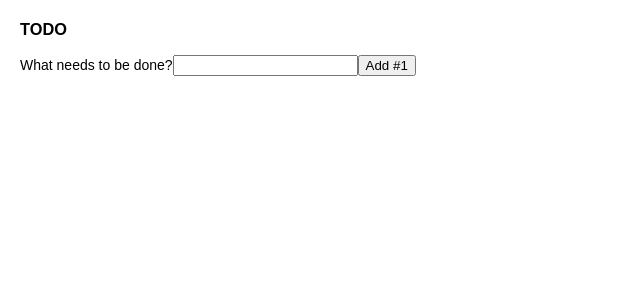
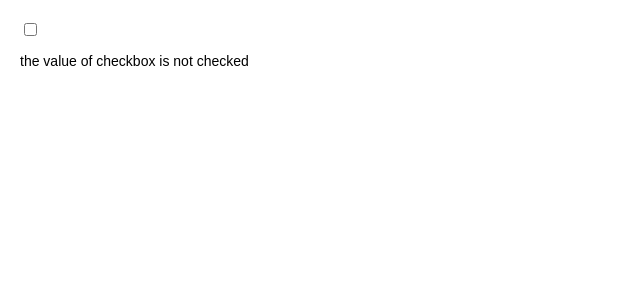
Before and after one commit to bganguly/basic-react-practice, a React (Create React App) app: page / in a window 1280 px wide. Shown: the top 300 px of the page, without its empty margins (0-640 px from the left). Built offline with nearby package versions, Linux system fonts and the light colour scheme.

Commit message:
reorganised to have a separate index.js and app.js files

```diff
--- /dev/null
+++ b/src/App.js
@@ -0,0 +1,39 @@
+import HelloMessage from './components/helloMessage';
+import Timer from './components/timer';
+import SomeTimerComponent from './components/someTimerComponent';
+import TodoApp from './components/todoApp';
+import ReverseUserString from './components/reverseUserString';
+import HelloMessageUsingHooks from './componentsUsingHooks/helloMessageUsingHooks';
+import ReverseUserStringUsingHooks from './componentsUsingHooks/reverseUserStringUsingHooks';
+import TimerUsingHooks from './componentsUsingHooks/timerUsingHooks';
+import TodoAppUsingHooks from './componentsUsingHooks/todoAppUsingHooks';
+import CheckBoxUsingHooks from './componentsUsingHooks/checkBoxUsingHooks';
+
+function App() {
+  return (
+    // <HelloMessage name="World"/>,
+    // <Timer />,
+    // <SomeTimerComponent/>,
+    // <TodoApp/>,
+    // <ReverseUserString textAlign='center'/>,
+    // <HelloMessageUsingHooks name="World"/>,
+    // <ReverseUserStringUsingHooks textAlign='center'/>,
+    // <TimerUsingHooks/>,
+    // <TodoAppUsingHooks/>,
+    <CheckBoxUsingHooks/>
+    // showing component composition below
+    // <>
+    //   <HelloMessageUsingHooks name="World"/>
+    //   <hr/>
+    //   <ReverseUserStringUsingHooks textAlign=''/>
+    //   <hr/>
+    //   <TimerUsingHooks/>
+    //   <hr/>
+    //   <TodoAppUsingHooks/>
+    //   <hr/>
+    //   <CheckBoxUsingHooks/>
+    // </>
+  )
+}
+
+export default App;
--- /dev/null
+++ b/src/componentsUsingHooks/checkBoxUsingHooks.js
@@ -0,0 +1,22 @@
+import { useState} from "react";
+
+const CheckBoxUsingHooks = () => {
+  let [checked, setChecked] = useState(false);
+
+  let handleChange = () => {
+      setChecked( (checked) => !checked)
+  }
+
+  return <>
+    <input
+      type="checkbox"
+      value={checked}
+      onChange={handleChange}
+    />
+    <p>the value of checkbox is {checked ? "checked" : "not checked"}</p>
+  </>
+
+
+}
+
+export default CheckBoxUsingHooks;
--- a/src/index.js
+++ b/src/index.js
@@ -1,37 +1,13 @@
+import React from "react"
 import ReactDOM from 'react-dom';
-import HelloMessage from './components/helloMessage';
-import Timer from './components/timer';
-import SomeTimerComponent from './components/someTimerComponent';
-import TodoApp from './components/todoApp';
-import ReverseUserString from './components/reverseUserString';
-import HelloMessageUsingHooks from './componentsUsingHooks/helloMessageUsingHooks';
-import ReverseUserStringUsingHooks from './componentsUsingHooks/reverseUserStringUsingHooks';
-import TimerUsingHooks from './componentsUsingHooks/timerUsingHooks';
-import TodoAppUsingHooks from './componentsUsingHooks/todoAppUsingHooks';
-
+import App from './App';
 import './index.css';
 
 // ========================================
 
 ReactDOM.render(
-  // <HelloMessage name="World"/>,
-  // <Timer />,
-  // <SomeTimerComponent/>,
-  // <TodoApp/>,
-  // <ReverseUserString textAlign='center'/>,
-  // <HelloMessageUsingHooks name="World"/>,
-  // <ReverseUserStringUsingHooks textAlign='center'/>,
-  // <TimerUsingHooks/>,
-  <TodoAppUsingHooks/>,
-  // showing component composition below
-  // <>
-  //   <HelloMessageUsingHooks name="World"/>
-  //   <hr/>
-  //   <ReverseUserStringUsingHooks textAlign=''/>
-  //   <hr/>
-  //   <TimerUsingHooks/>
-  //   <hr/>
-  //   <TodoAppUsingHooks/>
-  // </>,
+  <React.StrictMode>
+    <App />
+  </React.StrictMode>,
   document.getElementById('root')
 );
```
